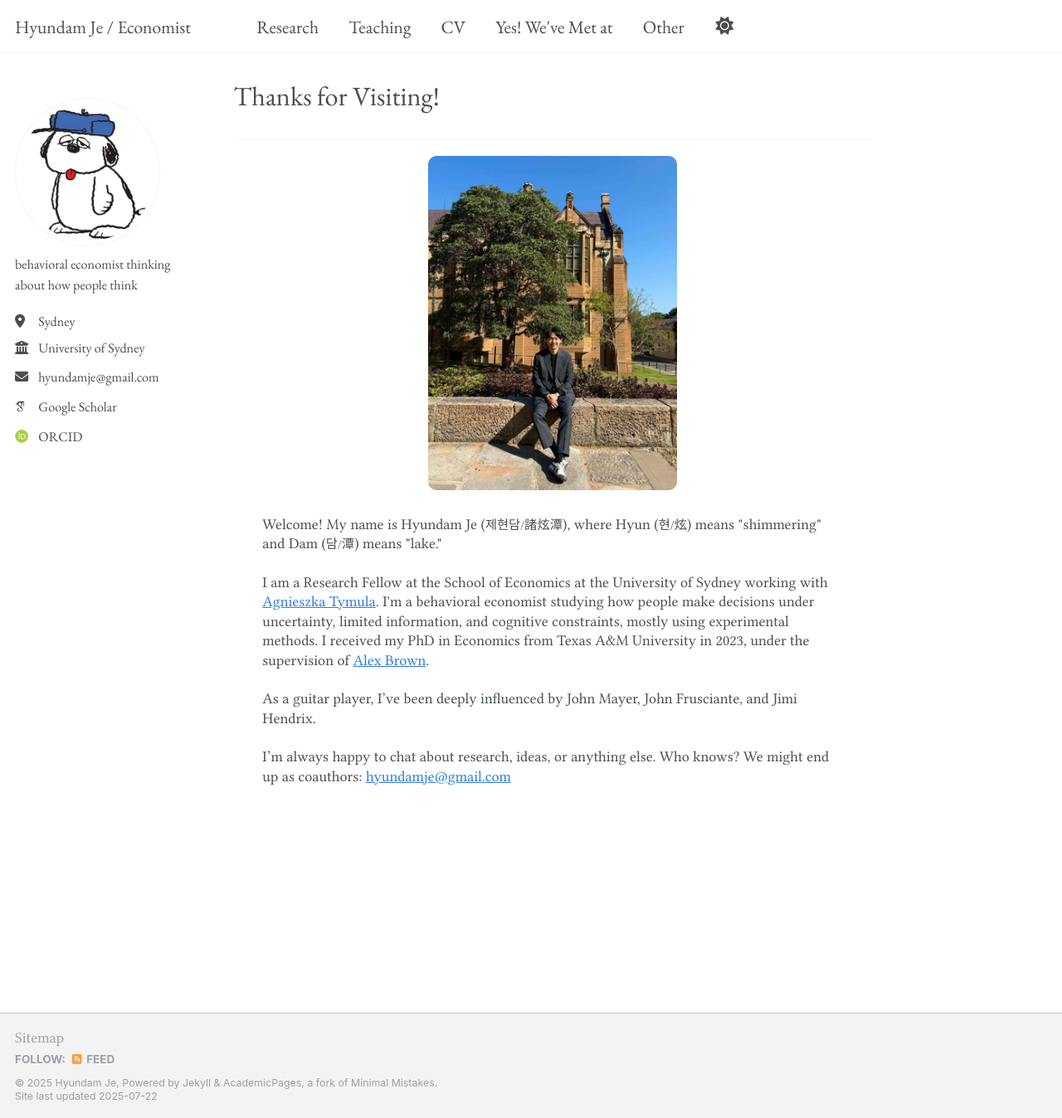
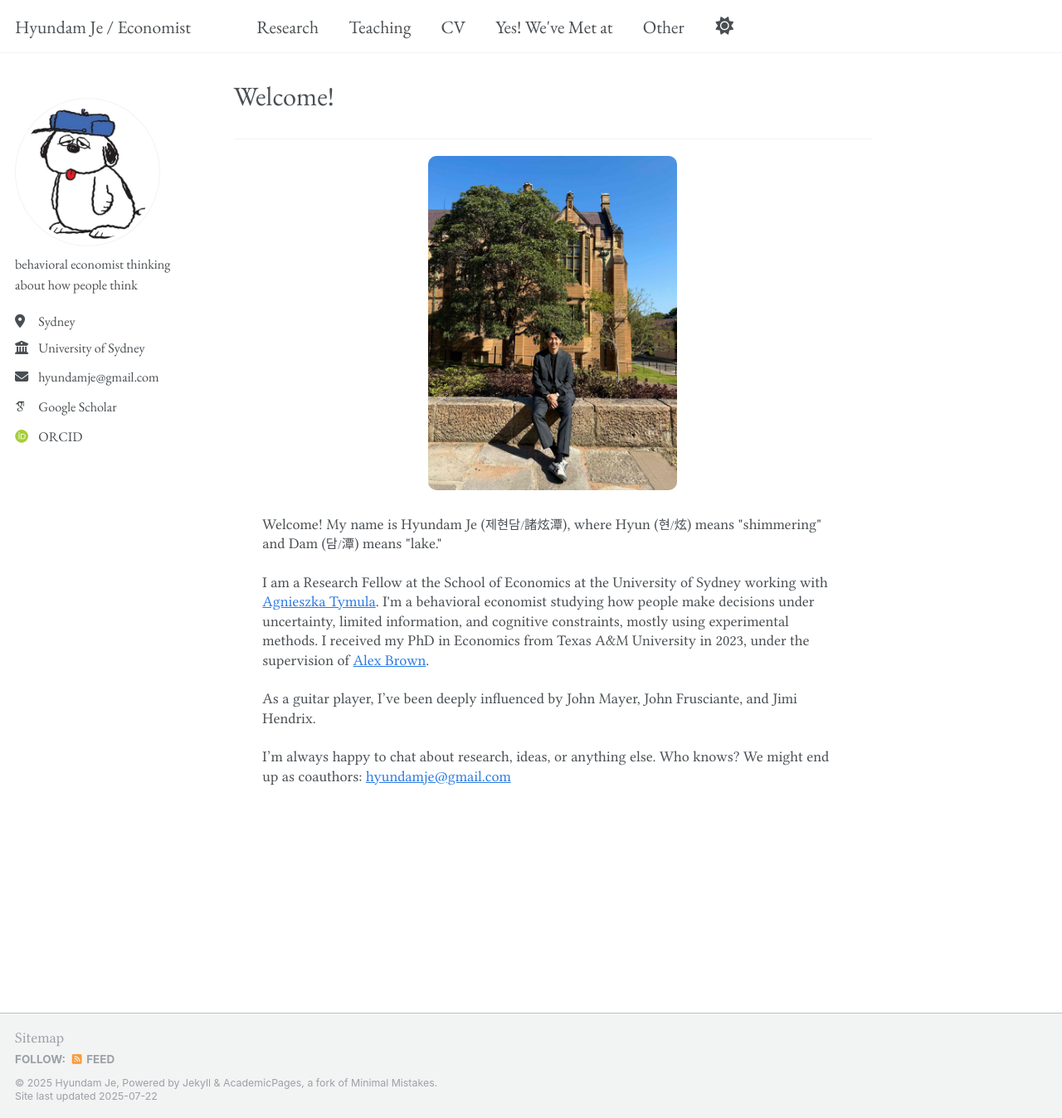
Before and after one commit to hyundamje/hyundamje.github.io, a Jekyll site: the page built from _pages/about.md, in a window 1280 px wide and 1348 px high. Shown: the whole window at 83% size. Built offline with Jekyll 4.4.1, drawn with Linux system fonts in a browser that asks for light colours; some web fonts are replaced.

Commit message:
Update about.md

```diff
--- a/_pages/about.md
+++ b/_pages/about.md
@@ -1,6 +1,6 @@
 ---
 permalink: /
-title: "Thanks for Visiting!"
+title: "Welcome!"
 author_profile: true
 redirect_from:
   - /about/
```
